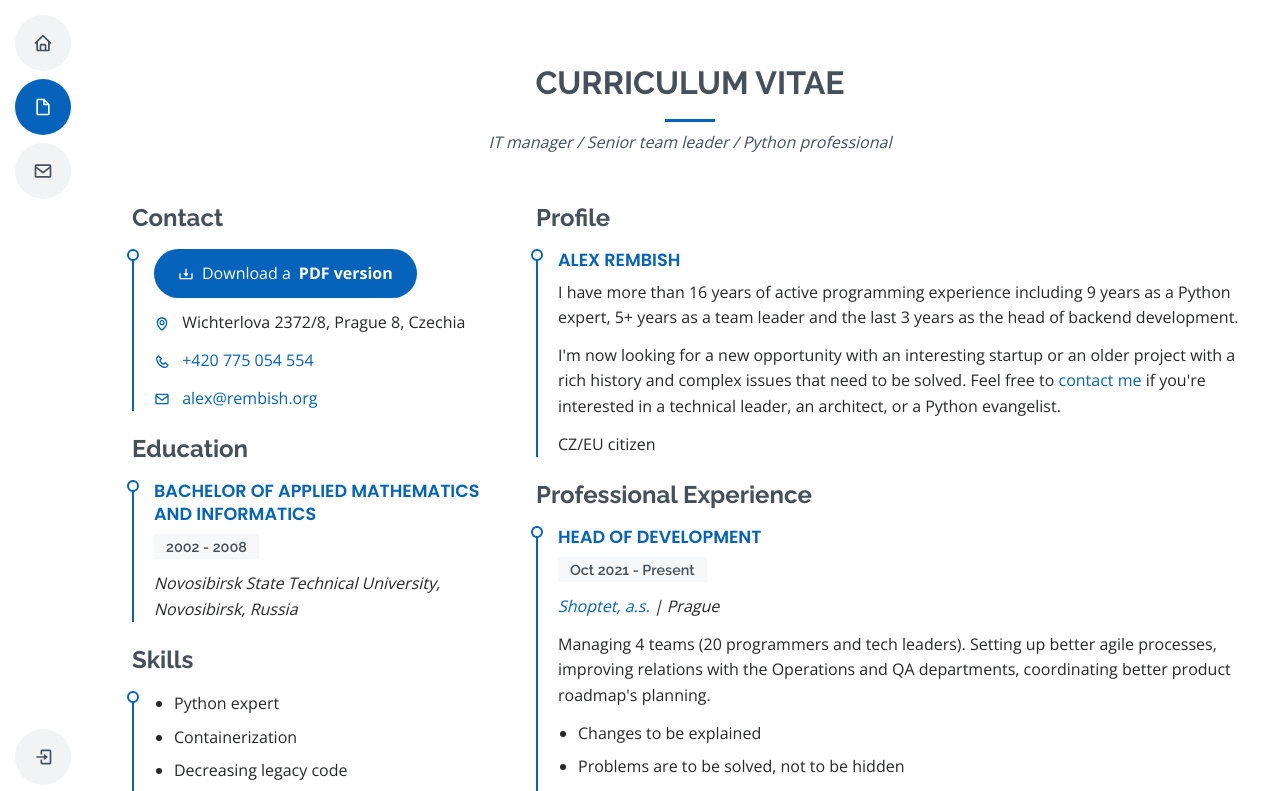
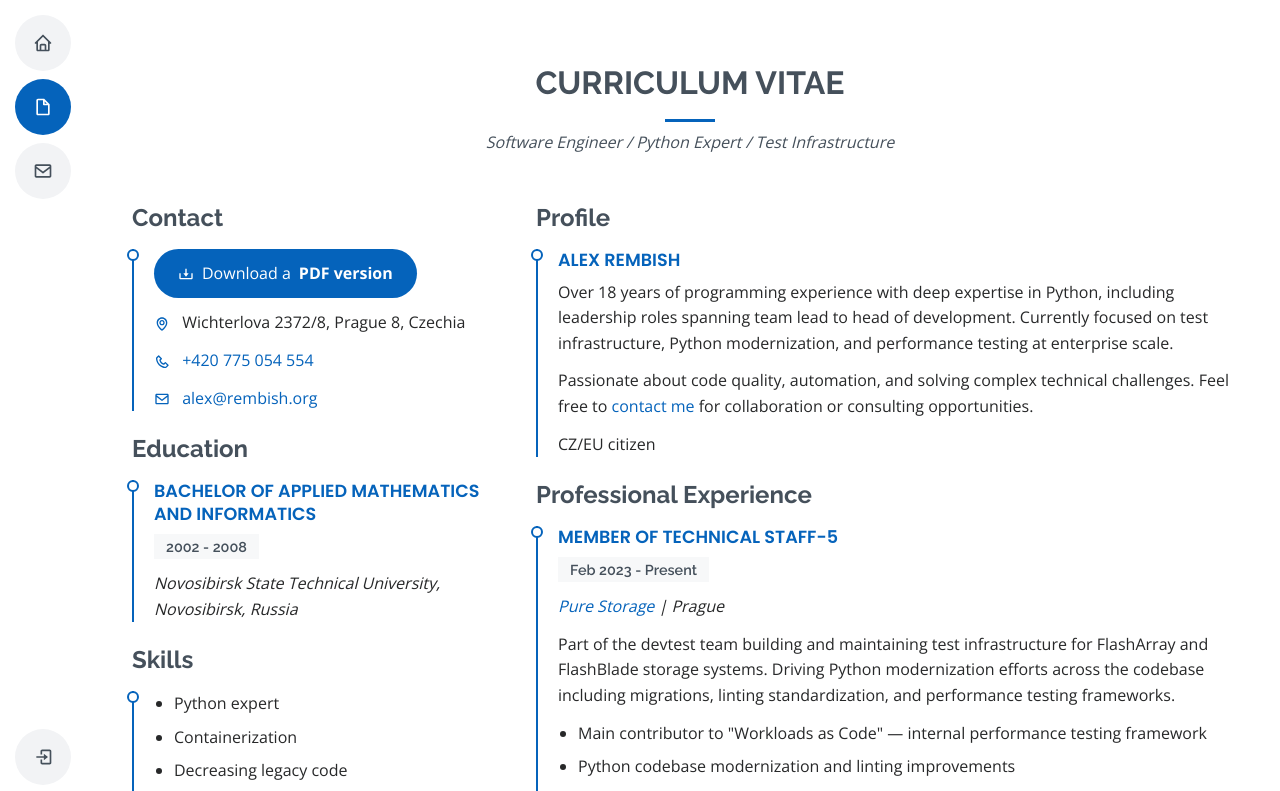
Before and after one commit to rembish/rembish_org, a React (Vite) app in the folder app/frontend/: page /cv in a window 1280 px wide. Shown: the top 791 px of the page. Built offline with nearby package versions, Linux system fonts and the light colour scheme; no server answers.

Commit message:
Minor CV updates

```diff
--- a/app/frontend/src/components/Layout.tsx
+++ b/app/frontend/src/components/Layout.tsx
@@ -1,6 +1,7 @@
 import { useState } from 'react'
 import { NavLink } from 'react-router-dom'
 import { BiHome, BiFileBlank, BiEnvelope, BiMenu, BiX, BiLogIn, BiLogOut } from 'react-icons/bi'
+import { SiAnthropic } from 'react-icons/si'
 import { useAuth } from '../hooks/useAuth'
 
 interface LayoutProps {
@@ -76,6 +77,10 @@ export default function Layout({ children }: LayoutProps) {
           Source code can be found on{' '}
           <a href="https://github.com/rembish/rembish_org">GitHub</a>
         </div>
+        <div className="credits">
+          Built with <SiAnthropic className="claude-icon" />{' '}
+          <a href="https://claude.ai">Claude</a>
+        </div>
       </footer>
     </>
   )
--- a/app/frontend/src/index.css
+++ b/app/frontend/src/index.css
@@ -306,7 +306,7 @@ a {
 
 /* Footer */
 #footer {
-  background: var(--color-bg-secondary);
+  background: var(--color-bg);
   color: var(--color-text-secondary);
   padding: 2rem 1rem;
   text-align: end;
@@ -323,6 +323,11 @@ a {
   & .credits {
     font-size: 0.8125rem;
     opacity: 0.85;
+  }
+
+  & .claude-icon {
+    vertical-align: middle;
+    color: #d97757;
   }
 }
 
--- a/app/frontend/src/pages/CV.tsx
+++ b/app/frontend/src/pages/CV.tsx
@@ -7,7 +7,7 @@ export default function CV() {
       <div className="container">
         <div className="section-title">
           <h2>Curriculum Vitae</h2>
-          <p>IT manager / Senior team leader / Python professional</p>
+          <p>Software Engineer / Python Expert / Test Infrastructure</p>
         </div>
 
         <div className="cv-grid">
@@ -124,13 +124,13 @@ export default function CV() {
             <div className="resume-item">
               <h4>Alex Rembish</h4>
               <p>
-                I have more than 16 years of active programming experience including 9 years as a Python
-                expert, 5+ years as a team leader and the last 3 years as the head of backend development.
+                Over 18 years of programming experience with deep expertise in Python, including leadership
+                roles spanning team lead to head of development. Currently focused on test infrastructure,
+                Python modernization, and performance testing at enterprise scale.
               </p>
               <p>
-                I'm now looking for a new opportunity with an interesting startup or an older project with
-                a rich history and complex issues that need to be solved. Feel free to <Link to="/contact">contact me</Link> if you're
-                interested in a technical leader, an architect, or a Python evangelist.
+                Passionate about code quality, automation, and solving complex technical challenges.
+                Feel free to <Link to="/contact">contact me</Link> for collaboration or consulting opportunities.
               </p>
               <p>CZ/EU citizen</p>
             </div>
@@ -138,8 +138,24 @@ export default function CV() {
             <h3 className="resume-title">Professional Experience</h3>
 
             <div className="resume-item">
+              <h4>Member of Technical Staff-5</h4>
+              <h5>Feb 2023 - Present</h5>
+              <p><em><a href="https://www.purestorage.com">Pure Storage</a> | Prague</em></p>
+              <p>
+                Part of the devtest team building and maintaining test infrastructure for FlashArray
+                and FlashBlade storage systems. Driving Python modernization efforts across the codebase
+                including migrations, linting standardization, and performance testing frameworks.
+              </p>
+              <ul>
+                <li>Main contributor to "Workloads as Code" — internal performance testing framework</li>
+                <li>Python codebase modernization and linting improvements</li>
+                <li>Test infrastructure development for enterprise storage products</li>
+              </ul>
+            </div>
+
+            <div className="resume-item">
               <h4>Head of Development</h4>
-              <h5>Oct 2021 - Present</h5>
+              <h5>Oct 2021 - Sep 2022</h5>
               <p><em><a href="https://shoptet.cz">Shoptet, a.s.</a> | Prague</em></p>
               <p>
                 Managing 4 teams (20 programmers and tech leaders). Setting up better agile processes,
--- a/app/frontend/src/pages/Home.tsx
+++ b/app/frontend/src/pages/Home.tsx
@@ -3,9 +3,9 @@ import {
   BiLogoLinkedinSquare,
   BiLogoGithub,
   BiLogoInstagramAlt,
-  BiLogoTwitter,
   BiLogoFacebookSquare,
 } from 'react-icons/bi'
+import { FaXTwitter } from 'react-icons/fa6'
 
 const typedItems = [
   'a Senior Team Leader',
@@ -26,7 +26,7 @@ const socialLinks = [
   { href: 'https://linkedin.com/in/rembish/', icon: BiLogoLinkedinSquare },
   { href: 'https://github.com/rembish', icon: BiLogoGithub },
   { href: 'https://instagram.com/arembish/', icon: BiLogoInstagramAlt },
-  { href: 'https://twitter.com/rembish', icon: BiLogoTwitter },
+  { href: 'https://x.com/rembish', icon: FaXTwitter },
   { href: 'https://facebook.com/rembish/', icon: BiLogoFacebookSquare },
 ]
 
```
Also changed, not shown: 2 other files (tests, documents, lock files or other folders).
